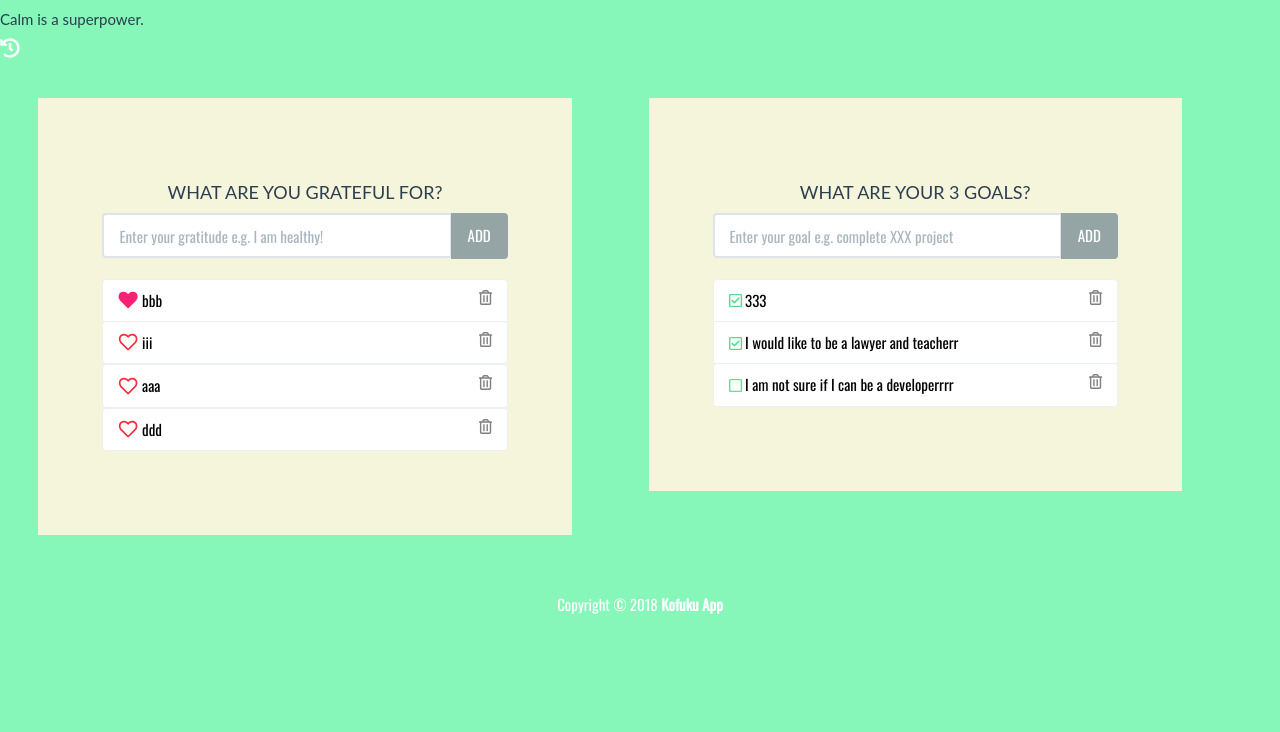
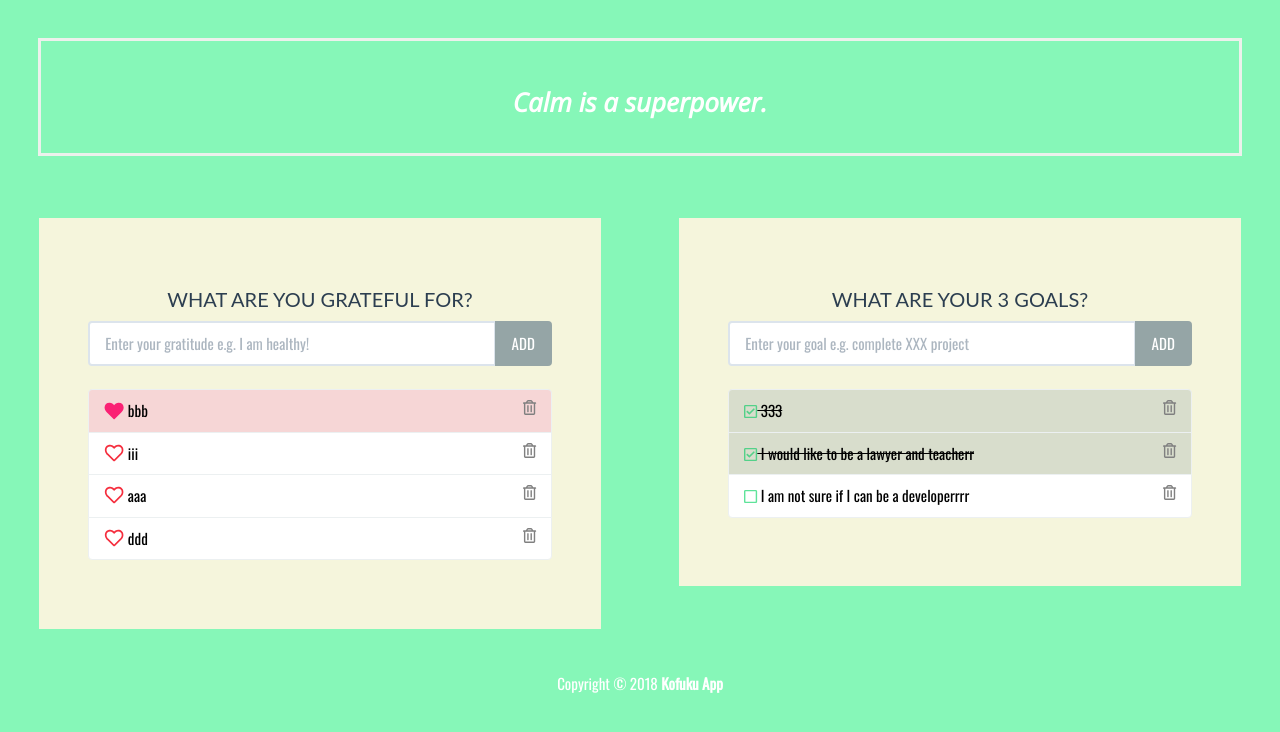
Before and after one commit to Jasmineee2/Kofuku, a Django app: page / in a window 1280 px wide. Shown: the top 732 px of the page. Run offline with Django 3.2, Linux system fonts and the light colour scheme; data comes from the database, SQL or seed files in the repository; both versions use the stored data as it was after the commit; some libraries are stand-ins or nearby versions.

Commit message:
modified again

```diff
--- a/kofuku/static/kofuku/styles.css
+++ b/kofuku/static/kofuku/styles.css
@@ -2,28 +2,44 @@ body {
 	background: rgba(104, 245, 167, 0.8);
 	font-family: 'Oswald', 'Futura', sans-serif;
 }
-/* #wrapper {
-	margin-top: 10% !important;
-	border-radius: 25px;
-} */
+#quote {
+	padding: 2%;
+	margin: 3%;
+	border: 3px solid rgb(236, 241, 236);
+}
+
+#quote > h3 {
+	color: white;
+	font-family:'Open Sans', sans-serif;
+	font-weight: bold;
+	text-align: center;
+	/* margin-top:5%;
+	padding: 3%; */
+}
 
 #content {
 	background: beige;
-	padding: 5%;
-	margin: 3%;
+	padding: 8%;
+	margin: 4%;
 }
 #content > h2 {
-	font-size: 18px;
+	font-size: 20px;
 	text-align: center;
 	padding-top: 0;
 }
-.t10 {
-	margin-top: 10px;
+/* .t10 {
+	margin-top: 10%;
+} */
+.t20 {
+	margin-top: 5%;
 }
-.t20 {
-	margin-top: 20px;
+.completed {
+	text-decoration: line-through;
+	background: rgba(149, 165, 166, .3);
 }
-
+.grat-comp {
+	background: rgba(247, 144, 199, 0.3);
+}
 footer {
 	margin-top: 20px;
 	color: white;
--- a/kofuku/templates/kofuku/index.html
+++ b/kofuku/templates/kofuku/index.html
@@ -7,6 +7,7 @@
 		<meta name="viewport" content="width=device-width, initial-scale=1">
 		<title>♥KOFUKU♥</title>
 		<link href="https://fonts.googleapis.com/css?family=Oswald" rel="stylesheet">
+		<link href="https://fonts.googleapis.com/css?family=Open+Sans:400i" rel="stylesheet">
 		<script defer src="{% static 'kofuku/bs/js/fontawesome-all.js' %}"></script>
 		<!-- Bootstrap CSS -->
 		<link rel="stylesheet" href="{% static 'kofuku/bs/css/flatly.min.css' %}" />
@@ -16,8 +17,12 @@
 		<!--quote -->
 		<div class = "container-fluid">
 			<div class= "row">
-				<div class ="col">
-					<h5>Calm is a superpower.</h5><i class="fas fa-history" style="font-size:20px;color:white;"></i>
+				<div class="col-md-12">
+					<div class="row">
+						<div class="col" id="quote">
+							<h3>Calm is a superpower.</h3>
+						</div>
+					</div>
 				</div>
 			</div>
 		</div>
@@ -26,8 +31,10 @@
 			<div class="row">
 				<div class="col-md-12">
 					<div class="row">
-						<div class="col-xs-12 col-sm-5 col-md-5 col-lg-5" id="content">
+						<div class="col-xs-12 col-sm-6 col-md-6 col-lg-6">
+							<div id="content">
 								<h2>WHAT ARE YOU GRATEFUL FOR?</h2>
+
 								<form action ="{% url 'addgrat' %}" method="POST" role="form">
 									{% csrf_token %}
 									<div class="form-group">
@@ -39,20 +46,32 @@
 										</div>
 									</div>
 								</form>
+								<!-- <i class="fas fa-history" style="font-size:18px;color:rgb(61, 59, 59);"></i>
+								<i class="fas fa-save" style="font-size:18px;color:rgb(37, 37, 37);"></i> 	 -->
 
 								<ul class="list-group t20">
 									{% for grat in grat_list %}
 										{% if grat.complete_grat %}
-									<li class="list-group-item" id="mark"><i class="fas fa-heart" style="font-size:18px;color:rgb(250, 33, 116);"></i>  {{ grat.text_grat }}<i class="far fa-trash-alt pull-right" style="font-size:15px;color:grey;"></i></li>
+										<li class="list-group-item grat-comp">
+											<i class="fas fa-heart" style="font-size:18px;color:rgb(250, 33, 116);"></i>  {{ grat.text_grat }}
+
+											<a href="{% url 'deletegrat' grat.id %}"><button type="button" class="far fa-trash-alt pull-right" style="font-size:15px;color:grey;"></button></a>
+										</li>
 										{% else %}
-									<a href ="{% url 'completegrat' grat.id %}"><li class="list-group-item"><i class="far fa-heart" style="font-size:18px;color:rgb(245, 45, 61);"></i>  {{ grat.text_grat }}<i class="far fa-trash-alt pull-right" style="font-size:15px;color:grey;"></i></li></a>
+										<li class="list-group-item gratt">
+												<a href ="{% url 'completegrat' grat.id %}"><i class="far fa-heart" style="font-size:18px;color:rgb(245, 45, 61);"></i></a>  {{ grat.text_grat }}
+												<a href="{% url 'deletegrat' grat.id %}"><button type="button" class="far fa-trash-alt pull-right" style="font-size:15px;color:grey;"></button></a>
+										</li>
+										</a>
 										{% endif %}
 									{% endfor %}
 								</ul>
 							</div>
+						</div>
 
 				<!--The goal list-->
-						<div class="col-xs-12 col-sm-5 col-md-5 col-lg-5" id="content">
+						<div class="col-xs-12 col-sm-6 col-md-6 col-lg-6">
+							<div id="content">
 								<h2>WHAT ARE YOUR 3 GOALS?</h2>
 
 								<form action ="{% url 'addgoal' %}" method="POST" role="form">
@@ -70,12 +89,18 @@
 								<ul class="list-group t20">
 									{% for goal in goal_list %}
 										{% if goal.complete_goal %}
-									<li class="list-group-item"><i class="far fa-check-square" style="font-size:15px;color:rgba(50, 206, 120, 0.8);"></i>  {{ goal.text_goal }}<i class="far fa-trash-alt pull-right" style="font-size:15px;color:grey;"></i></li>
+										<li class="list-group-item completed"><i class="far fa-check-square" style="font-size:15px;color:rgba(50, 206, 120, 0.8);"></i>  {{ goal.text_goal }}
+											<a href="{% url 'deletegoal' goal.id %}"><button type="button" class="far fa-trash-alt pull-right" style="font-size:15px;color:grey;"></button></a>
+										</li>
 										{% else %}
-									<a href ="{% url 'completegoal' goal.id %}"><li class="list-group-item"><i class="far fa-square" style="font-size:15px;color:rgba(55, 220, 129, 0.8);"></i>  {{ goal.text_goal }}<i class="far fa-trash-alt pull-right" style="font-size:15px;color:grey;"></i></li></a>
+										<li class="list-group-item">
+											<a href ="{% url 'completegoal' goal.id %}"><i class="far fa-square" style="font-size:15px;color:rgba(55, 220, 129, 0.8);"></i></a>  {{ goal.text_goal }}
+											<a href="{% url 'deletegoal' goal.id %}"><button type="button" class="far fa-trash-alt pull-right" style="font-size:15px;color:grey;"></button></a>
+										</li>
 										{% endif %}
 									{% endfor %}
 								</ul>
+							</div>
 						</div>
 					</div>
 				</div>
--- a/kofuku/urls.py
+++ b/kofuku/urls.py
@@ -5,10 +5,12 @@ urlpatterns = [
     #path('', views.indexGoal, name = 'indexgoal'),
     path('addgoal', views.addGoal, name='addgoal'),
     path('complete-goal/<goal_id>', views.completeGoal, name = 'completegoal'),
+    path('delete-goal/<goal_id>', views.deleteGoal, name="deletegoal"),
 
-    path('', views.indexGrat, name = 'indexgrat'),
+    path('', views.indexGrat, name = 'index'),
     path('addgrat', views.addGrat, name='addgrat'),
     path('complete-grat/<grat_id>', views.completeGrat, name = 'completegrat'),
+    path('delete-grat/<grat_id>', views.deleteGrat, name="deletegrat"),
 
 
 
--- a/kofuku/views.py
+++ b/kofuku/views.py
@@ -27,7 +27,7 @@ def addGrat(request):
     if form_grat.is_valid():
         new_grat = Grat(text_grat=request.POST['text_grat'])
         new_grat.save()
-    return redirect('indexgrat')
+    return redirect('index')
 
 
 
@@ -36,7 +36,13 @@ def completeGrat(request, grat_id):
     grat.complete_grat = True
     grat.save()
 
-    return redirect('indexgrat')
+    return redirect('index')
+
+def deleteGrat(request, grat_id):
+    grat = Grat.objects.get(pk=grat_id)
+    grat.delete_grat = True
+    grat.delete()
+    return redirect('index')
 
 #GOALS
 
@@ -52,11 +58,17 @@ def addGoal(request):
     if form_goal.is_valid():
         new_goal = Goal(text_goal=request.POST['text_goal'])
         new_goal.save()
-    return redirect('indexgrat')
+    return redirect('index')
 
 def completeGoal(request, goal_id):
     goal = Goal.objects.get(pk=goal_id)
     goal.complete_goal = True
     goal.save()
 
-    return redirect('indexgrat')
+    return redirect('index')
+
+def deleteGoal(request, goal_id):
+    goal = Goal.objects.get(pk=goal_id)
+    goal.delete_goal = True
+    goal.delete()
+    return redirect('index')
```
Also changed, not shown: db.sqlite3, kofuku/templates/kofuku/history.html (renamed from kofuku/templates/kofuku/index1.html). Lines whose indentation alone changed are shown as unchanged.
